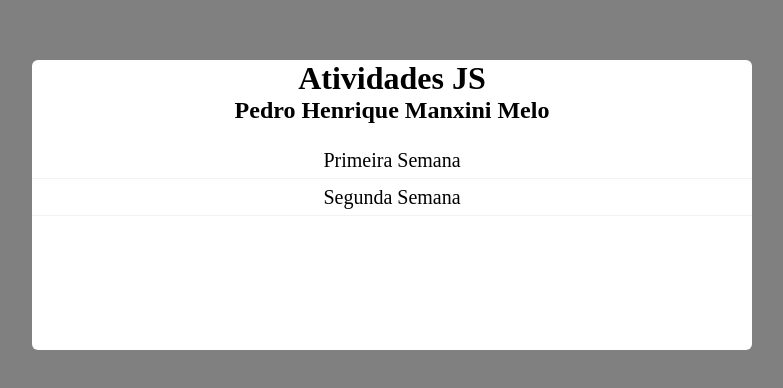
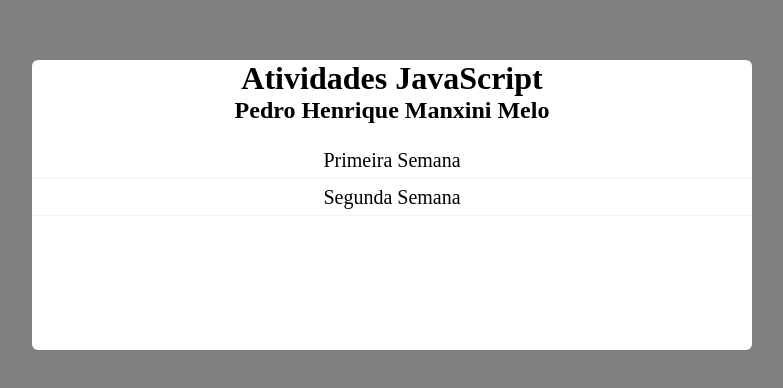
Before and after one commit to nooneknowsus/Laboratorio-de-Engenharia-de-Software-Javascript, a plain HTML site: page index.html in a window 1280 px wide. Shown: the part 140-528 px from the top of the page, without its empty margins (248-1031 px from the left). Drawn offline with Linux system fonts and the light colour scheme.

Commit message:
alteração h1

```diff
--- a/index.html
+++ b/index.html
@@ -10,7 +10,7 @@
 
 <body>
     <div class="container">
-        <h1>Atividades JS</h1>
+        <h1>Atividades JavaScript</h1>
         <h2>Pedro Henrique Manxini Melo</h2>
 
         <br>
```
